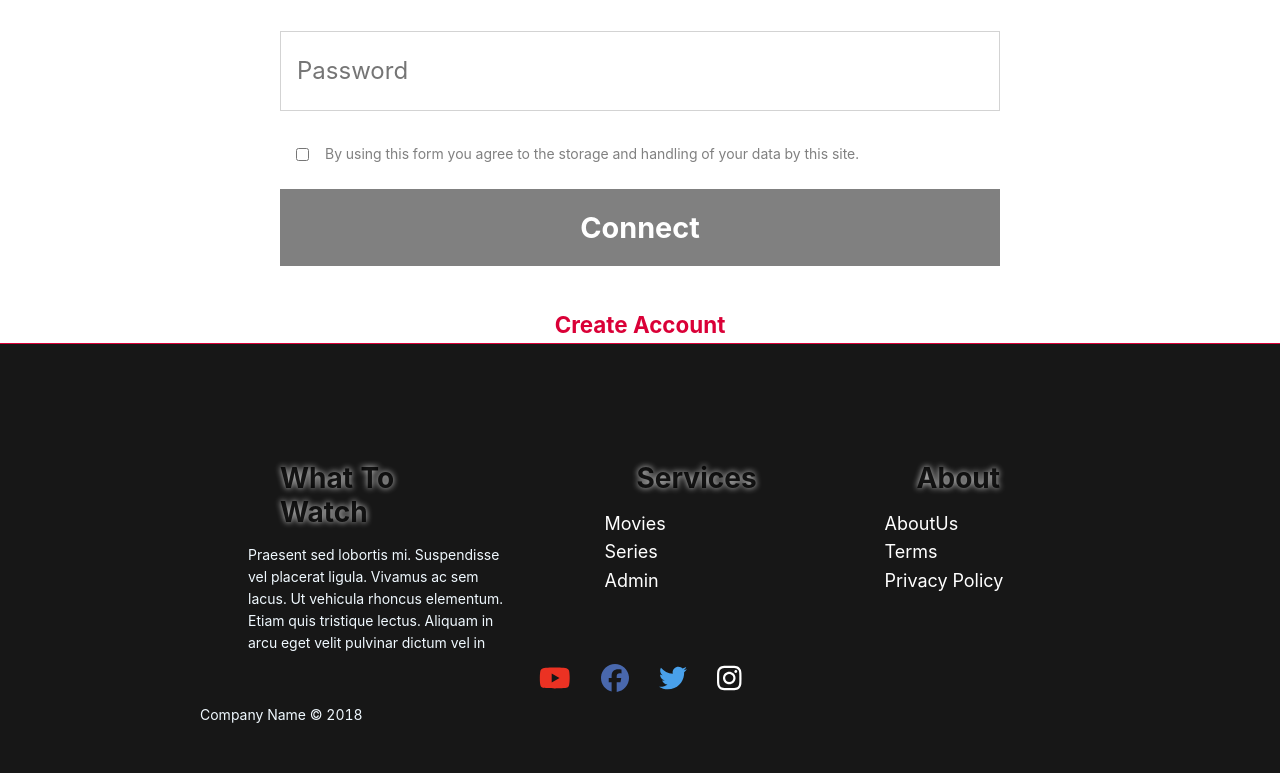
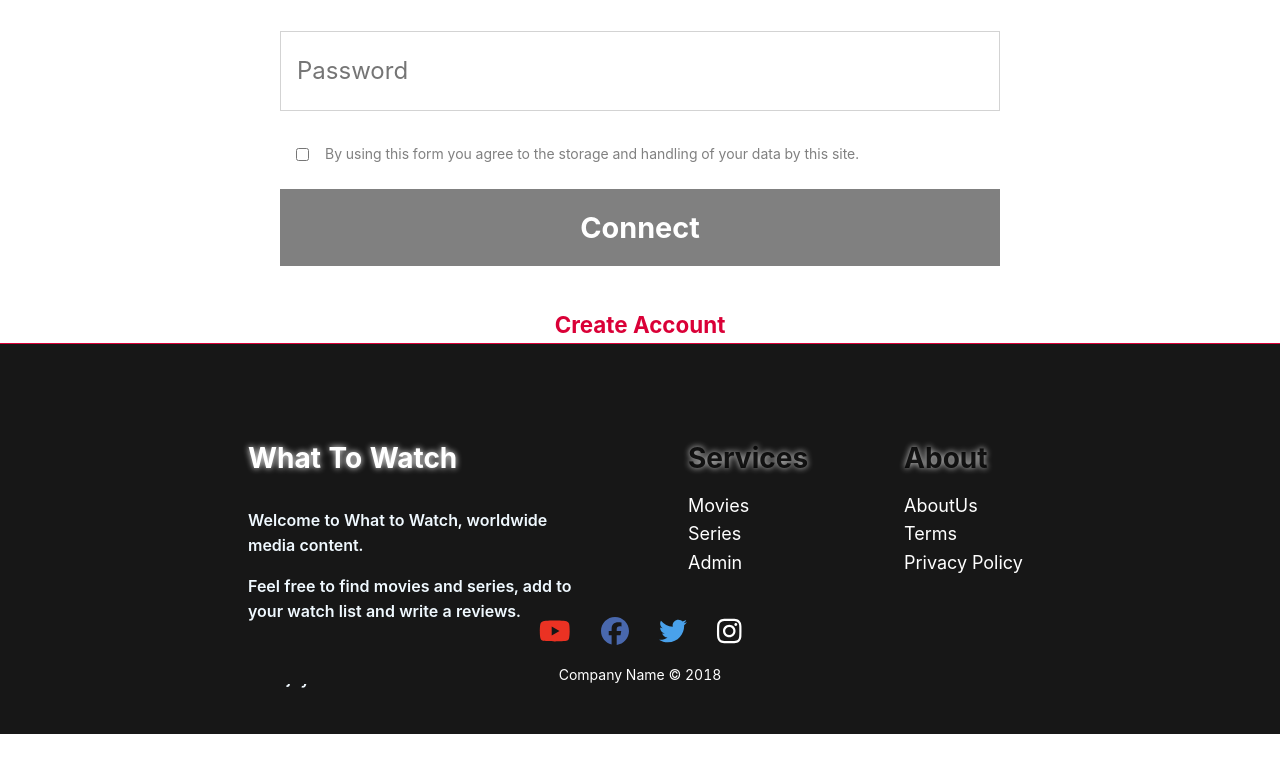
Before and after one commit to Project-Management-SCE/PM2022_TEAM_8, a React (Create React App) app in the folder client/: page /login in a window 1280 px wide. Shown: the part 341-1114 px from the top of the page. After the commit the page ends 1075 px from the top, so only its background shows below. Built offline with nearby package versions, Linux system fonts and the light colour scheme.

Commit message:
General Commit - fix css on bottom footer
1. Style fixes on bottom footer

```diff
--- a/client/src/Footer/MainFooter.css
+++ b/client/src/Footer/MainFooter.css
@@ -1,5 +1,5 @@
 .footer-container {
-    padding: 70px 200px;
+    padding: 50px 200px;
     color: #f0f9ff;
     background-color: #171717;
     display: flex;
@@ -26,10 +26,24 @@
     padding: 3rem;
 }
 
-.company-details-div h3 {
+.footer_header {
+    margin: 0;
+    padding-bottom: 2rem;
     font-weight: 700;
+    color: white;
+}
 
+.company-details-div {
+    display: flex;
+    flex-direction: column;
 }
+
+.company-details-div p {
+    font-size: 16px;
+    font-weight: 600;
+}
+
+
 
 .about-list-div ul {
     list-style-type: none;
@@ -38,10 +52,14 @@
 }
 
 .about-list-div h3 {
+    padding-bottom: 1rem;
+    margin: 0;
     font-weight: 700;
 }
 
 .services-list-div h3 {
+    padding-bottom: 1rem;
+    margin: 0;
     font-weight: 700;
 }
 
@@ -107,3 +125,8 @@ a.twitter {
 a.instagram {
     color: white;
 }
+
+.copyright {
+    margin: 1rem;
+    text-align: center;
+}
--- a/client/src/Footer/MainFooter.tsx
+++ b/client/src/Footer/MainFooter.tsx
@@ -13,11 +13,14 @@ const MainFooter = () => {
     <div className="footer-container">
       <div className="inside-footer-container">
         <div className="company-details-div">
-          <h3>What To Watch</h3>
+          <h3 className="footer_header">What To Watch</h3>
+          <p>Welcome to What to Watch, worldwide media content.</p>
           <p>
-            Praesent sed lobortis mi. Suspendisse vel placerat ligula. Vivamus
-            ac sem lacus. Ut vehicula rhoncus elementum. Etiam quis tristique
-            lectus. Aliquam in arcu eget velit pulvinar dictum vel in justo.
+            Feel free to find movies and series, add to your watch list and
+            write a reviews.
+          </p>
+          <p>
+            All you need Is quick registration and log in to enjoy the service.
           </p>
         </div>
         <div className="services-list-div">
@@ -75,10 +78,9 @@ const MainFooter = () => {
           >
             <FontAwesomeIcon icon={faInstagram} size="2x" />
           </a>
+          <p className="copyright">Company Name © 2018</p>
         </div>
       </div>
-
-      <p className="copyright">Company Name © 2018</p>
     </div>
   );
 };
```
